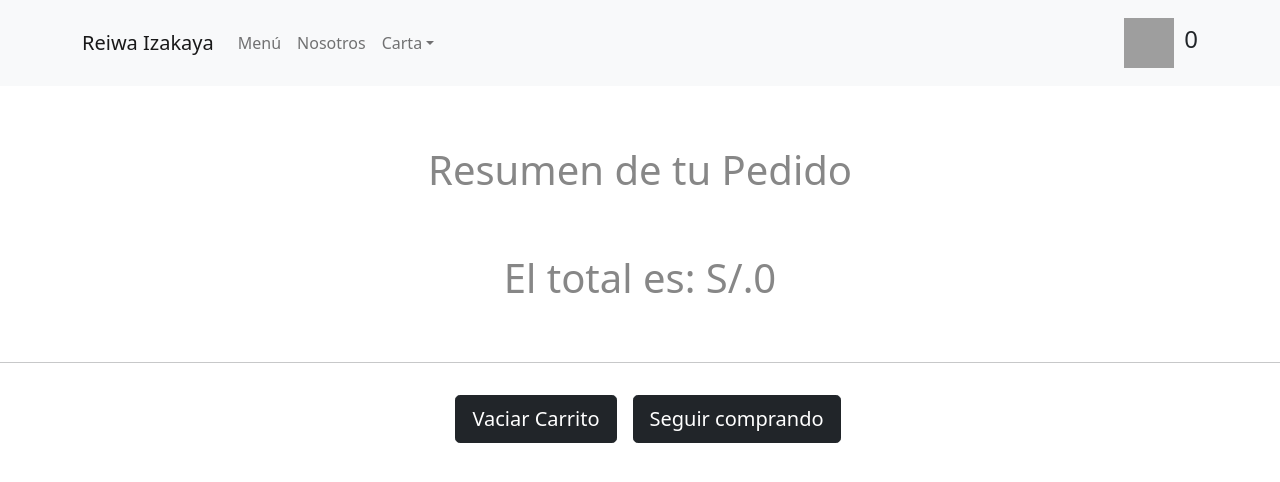
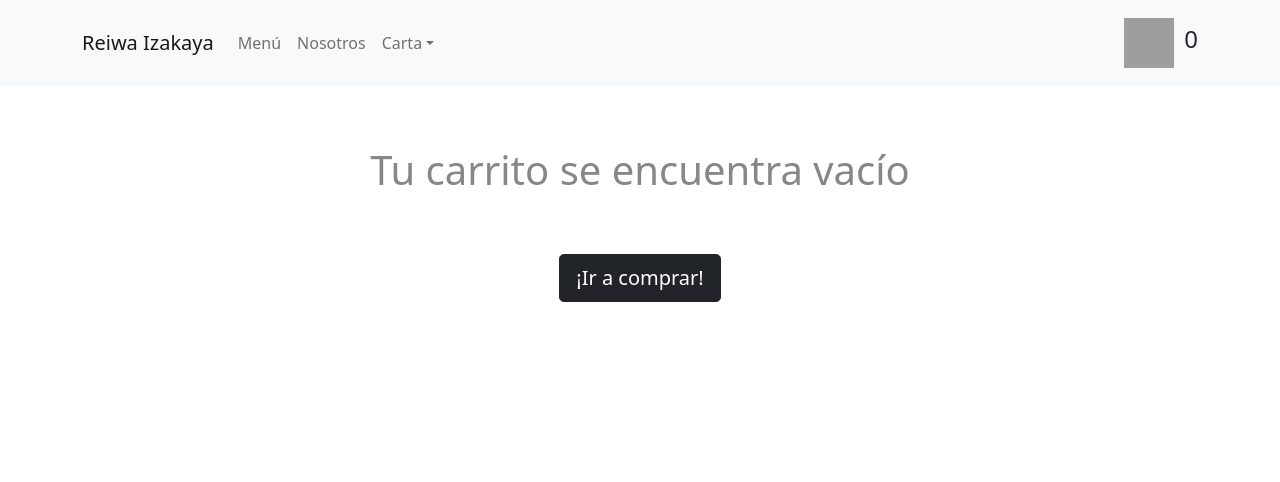
Before and after one commit to mzeballos88/reiwa, a React (Create React App) app: page /cart in a window 1280 px wide. Shown: the top 482 px of the page. Built offline with nearby package versions, Linux system fonts and the light colour scheme; grey boxes are pictures that could not be loaded.

Commit message:
Agregué elementos al Cart y condicionales

```diff
--- a/src/components/Cart/Cart.jsx
+++ b/src/components/Cart/Cart.jsx
@@ -1,48 +1,18 @@
-import { Button, Card } from "react-bootstrap";
 import { useCartContext } from "../../Context/CartContext"
-import { NavLink } from 'react-router-dom';
-
-
+import MostrarCart from "./MostrarCart";
+import CartVacio from "./CartVacio";
 
 
 export default function Cart() {
-
-    const {producto, clear, removeItem, precioTotal} = useCartContext()
-
+      const {producto} = useCartContext()
 
     return (
         <>
-        <h1>Resumen de tu Pedido</h1>
-            {producto.map (prod =>
-            <div>
-                <Card>
-                    <Card.Header>Producto</Card.Header>
-                    <Card.Body>
-                        <Card.Title><h2>{prod.item.title} x{prod.quantity}</h2></Card.Title>
-                        <Card.Text>
-                        <Card.Img variant="top" style={{ width: '7rem' , margin: '1rem' }} src={prod.item.img} />
-                            {prod.item.description}
-                            <br/>
-                            Categoría: {prod.item.categoria}
-                        </Card.Text>
-                        <Button variant="dark" size="lg" onClick={() =>removeItem(prod.item.id)}>
-                            Eliminar Item
-                        </Button>
-                    </Card.Body>
-                </Card>
-          </div>
-          )}
-          <h1>El total es: S/.{precioTotal()}</h1>
-            <hr/>
-
-            <Button variant="dark" size="lg" style={{ margin: '1rem' }} onClick={clear}>
-                Vaciar Carrito
-            </Button>
-            <NavLink to='/' >
-             <Button variant="dark" size="lg">
-               Seguir comprando
-             </Button>
-             </NavLink>
+        {producto.length ?
+        <MostrarCart />
+             :
+        <CartVacio/>
+             }
         </>
     )
 }
--- /dev/null
+++ b/src/components/Cart/CartVacio.jsx
@@ -0,0 +1,16 @@
+import React from 'react'
+import { NavLink } from 'react-router-dom'
+import { Button } from 'react-bootstrap'
+
+export default function CartVacio() {
+    return (
+        <div>
+            <h1>Tu carrito se encuentra vacío</h1>
+             <NavLink to='/' >
+             <Button variant="dark" size="lg">
+               ¡Ir a comprar!
+             </Button>
+             </NavLink>
+        </div>
+    )
+}
--- /dev/null
+++ b/src/components/Cart/MostrarCart.jsx
@@ -0,0 +1,45 @@
+import { Button, Card } from "react-bootstrap";
+import { useCartContext } from "../../Context/CartContext"
+import { NavLink } from 'react-router-dom';
+
+
+export default function MostrarCart() {
+
+    const {producto, clear, removeItem, precioTotal} = useCartContext()
+
+    return (
+        <>
+        <h1>Resumen de tu Pedido</h1>
+            {producto.map (prod =>
+            <div>
+                <Card>
+                    <Card.Header>Producto</Card.Header>
+                    <Card.Body>
+                        <Card.Title><h2>{prod.item.title} x{prod.quantity}</h2></Card.Title>
+                        <Card.Text>
+                        <Card.Img variant="top" style={{ width: '7rem' , margin: '1rem' }} src={prod.item.img} />
+                            {prod.item.description}
+                            <br/>
+                            Categoría: {prod.item.categoria}
+                        </Card.Text>
+                        <Button variant="dark" size="lg" onClick={() =>removeItem(prod.item.id)}>
+                            Eliminar Item
+                        </Button>
+                    </Card.Body>
+                </Card>
+          </div>
+          )}
+          <h1>El total es: S/.{precioTotal()}</h1>
+            <hr/>
+            <Button variant="dark" size="lg" style={{ margin: '1rem' }} onClick={clear}>
+                Vaciar Carrito
+            </Button>
+
+            <NavLink to='/' >
+             <Button variant="dark" size="lg">
+               Seguir comprando
+             </Button>
+             </NavLink>
+        </>
+    )
+}
```
